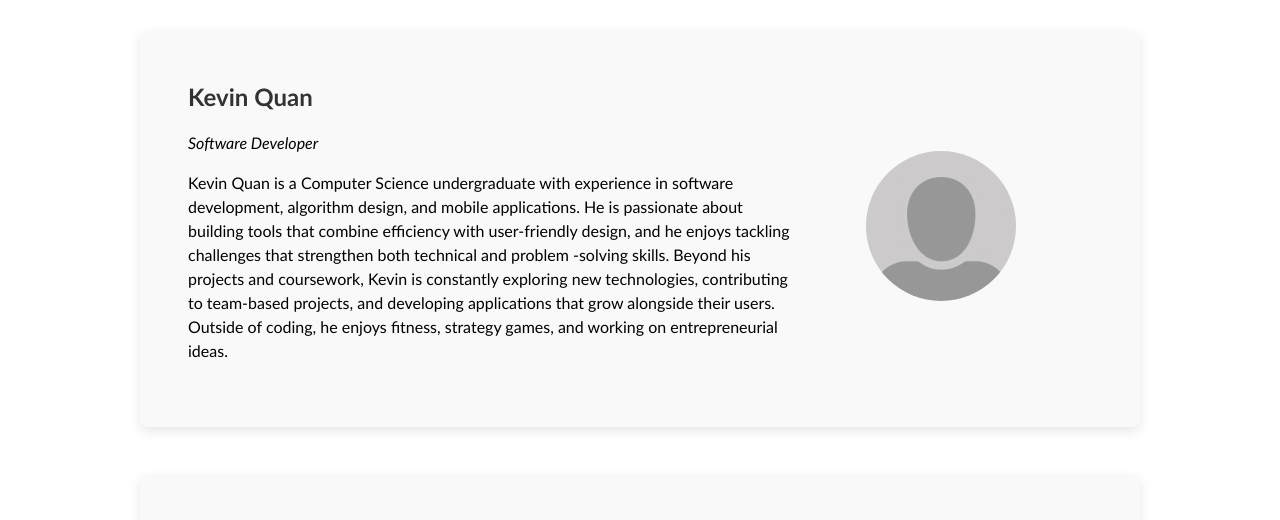
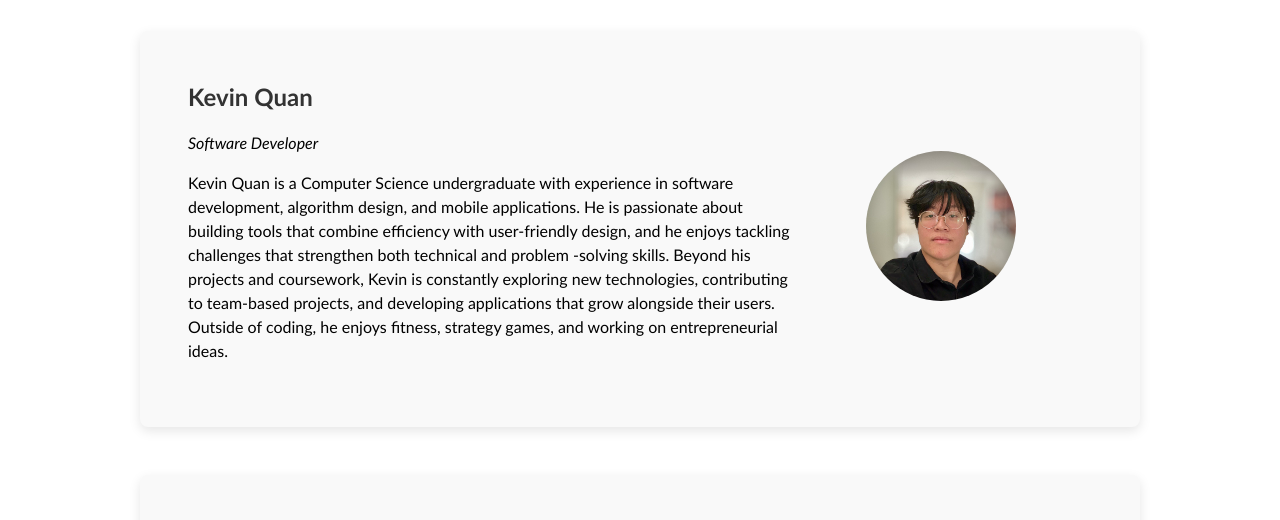
Before and after one commit to khyquanli/CPSC449_folio_builder, a plain HTML site: page our-team.html in a window 1280 px wide. Shown: the part 184-704 px from the top of the page. Drawn offline with nearby package versions, Linux system fonts and the light colour scheme.

Commit message:
Updated Kevin's headshot image

```diff
--- a/our-team.html
+++ b/our-team.html
@@ -25,14 +25,14 @@
                 <p>
                     Kevin Quan is a Computer Science undergraduate with experience in software development, algorithm
                      design, and mobile applications. He is passionate about building tools that combine efficiency with
-                      user-friendly design, and he enjoys tackling challenges that strengthen both technical and problem
-                      -solving skills. Beyond his projects and coursework, Kevin is constantly exploring new technologies,
-                       contributing to team-based projects, and developing applications that grow alongside their users.
-                        Outside of coding, he enjoys fitness, strategy games, and working on entrepreneurial ideas.
+                     user-friendly design, and he enjoys tackling challenges that strengthen both technical and problem
+                    -solving skills. Beyond his projects and coursework, Kevin is constantly exploring new technologies,
+                     contributing to team-based projects, and developing applications that grow alongside their users.
+                     Outside of coding, he enjoys fitness, strategy games, and working on entrepreneurial ideas.
                 </p>
             </div>
             <div class="member-photo">
-                <img src="assets/default-headshot.jpg" alt="Kevin Quan">
+                <img src="assets/kevin-headshot.jpg" alt="Kevin Quan">
             </div>
         </section>
 
```
